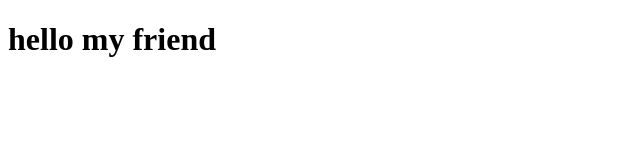
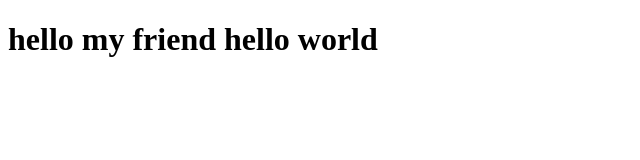
Before and after one commit to radixdt3095/newrrt, a plain HTML site: page parth.html in a window 1280 px wide. Shown: the whole page, without its empty margins (0-640 px from the left). Drawn offline with Linux system fonts and the light colour scheme.

Commit message:
Update parth.html

```diff
--- a/parth.html
+++ b/parth.html
@@ -6,6 +6,6 @@
     <title>Document</title>
 </head>
 <body>
-    <h1>hello my friend </h1>
+    <h1>hello my friend hello world  </h1>
 </body>
 </html>
```
